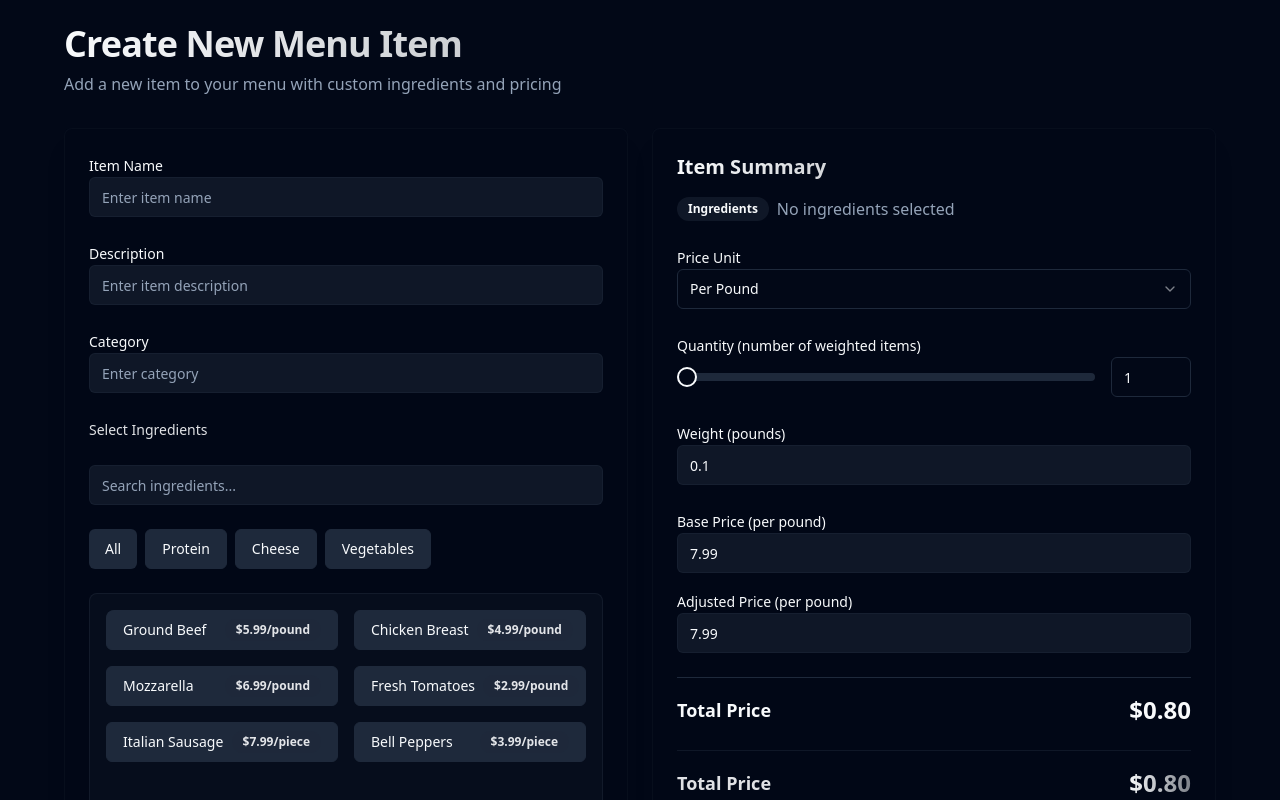
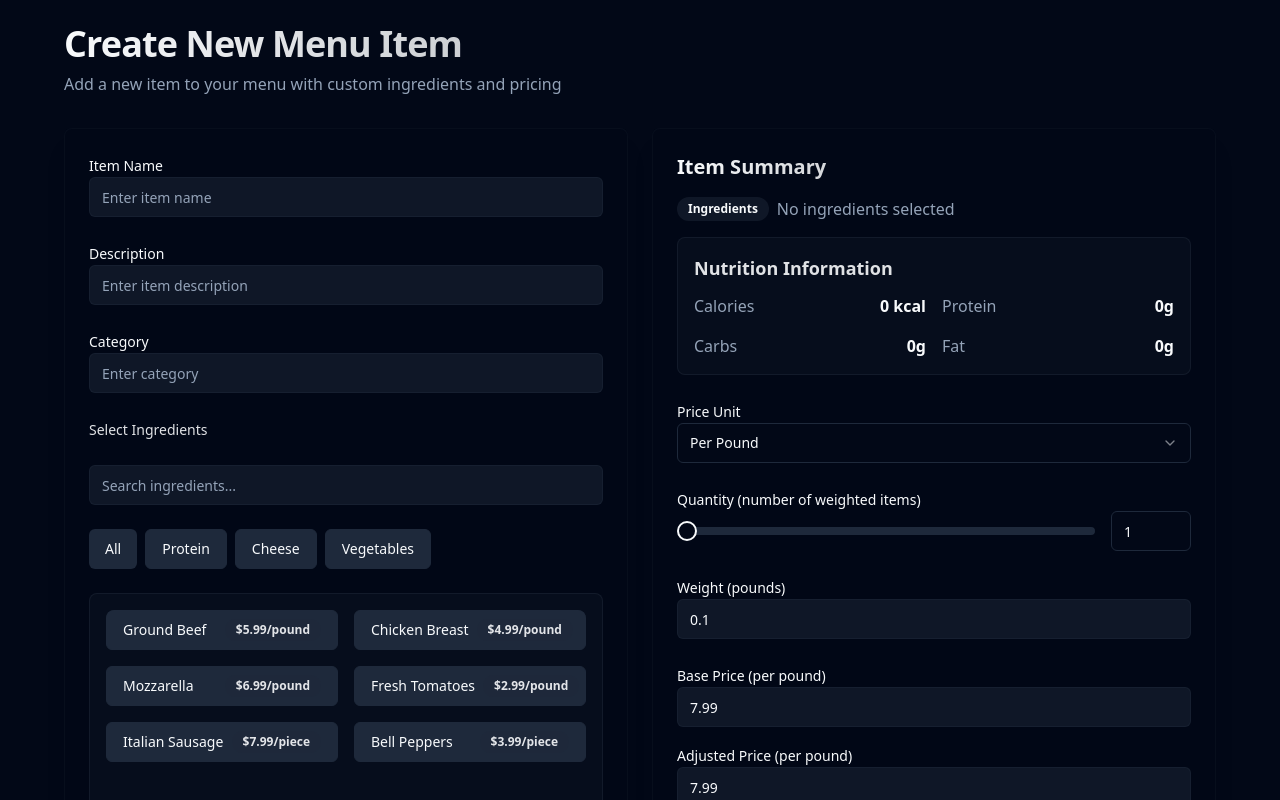
Before and after one commit to bingo7-pixel/price-toggle-estimator, a React (Vite) app: page / in a window 1280 px wide. Shown: the top 800 px of the page. Built offline with nearby package versions, Linux system fonts and the light colour scheme.

Commit message:
Add nutrition total calculation
Implement functionality to calculate and display the total nutrition for the added menu item. This change enhances the item creation process by providing nutritional information alongside pricing details.
[skip gpt_engineer]

```diff
--- a/src/pages/Index.tsx
+++ b/src/pages/Index.tsx
@@ -9,12 +9,48 @@ import { PriceConfigComponent } from '@/components/menu/PriceConfig';
 import type { Ingredient, PriceConfig } from '@/types/menu';
 
 const initialIngredients: Ingredient[] = [
-  { name: 'Ground Beef', price: 5.99, category: 'Protein', priceUnit: 'pound' },
-  { name: 'Chicken Breast', price: 4.99, category: 'Protein', priceUnit: 'pound' },
-  { name: 'Mozzarella', price: 6.99, category: 'Cheese', priceUnit: 'pound' },
-  { name: 'Fresh Tomatoes', price: 2.99, category: 'Vegetables', priceUnit: 'pound' },
-  { name: 'Italian Sausage', price: 7.99, category: 'Protein', priceUnit: 'piece' },
-  { name: 'Bell Peppers', price: 3.99, category: 'Vegetables', priceUnit: 'piece' },
+  {
+    name: 'Ground Beef',
+    price: 5.99,
+    category: 'Protein',
+    priceUnit: 'pound',
+    nutrition: { calories: 250, protein: 26, carbs: 0, fat: 15 }
+  },
+  {
+    name: 'Chicken Breast',
+    price: 4.99,
+    category: 'Protein',
+    priceUnit: 'pound',
+    nutrition: { calories: 165, protein: 31, carbs: 0, fat: 3.6 }
+  },
+  {
+    name: 'Mozzarella',
+    price: 6.99,
+    category: 'Cheese',
+    priceUnit: 'pound',
+    nutrition: { calories: 280, protein: 22, carbs: 2, fat: 22 }
+  },
+  {
+    name: 'Fresh Tomatoes',
+    price: 2.99,
+    category: 'Vegetables',
+    priceUnit: 'pound',
+    nutrition: { calories: 22, protein: 1.1, carbs: 4.8, fat: 0.2 }
+  },
+  {
+    name: 'Italian Sausage',
+    price: 7.99,
+    category: 'Protein',
+    priceUnit: 'piece',
+    nutrition: { calories: 260, protein: 14, carbs: 1, fat: 22 }
+  },
+  {
+    name: 'Bell Peppers',
+    price: 3.99,
+    category: 'Vegetables',
+    priceUnit: 'piece',
+    nutrition: { calories: 30, protein: 1, carbs: 7, fat: 0.2 }
+  },
 ];
 
 const Index = () => {
@@ -51,6 +87,18 @@ const Index = () => {
       return (adjustedPrice * quantity).toFixed(2);
     }
     return (adjustedPrice * weight * quantity).toFixed(2);
+  };
+
+  const calculateTotalNutrition = () => {
+    return selectedIngredients.reduce((total, ingredient) => {
+      const multiplier = priceConfig.priceUnit === 'pound' ? priceConfig.weight : 1;
+      return {
+        calories: total.calories + ingredient.nutrition.calories * multiplier,
+        protein: total.protein + ingredient.nutrition.protein * multiplier,
+        carbs: total.carbs + ingredient.nutrition.carbs * multiplier,
+        fat: total.fat + ingredient.nutrition.fat * multiplier
+      };
+    }, { calories: 0, protein: 0, carbs: 0, fat: 0 });
   };
 
   return (
@@ -119,6 +167,7 @@ const Index = () => {
                 <h2 className="text-xl font-semibold mb-4 bg-gradient-to-r from-primary to-primary/50 bg-clip-text text-transparent">
                   Item Summary
                 </h2>
+
                 <div className="flex flex-wrap gap-2 mb-4">
                   <Badge variant="secondary" className="bg-secondary/50">
                     Ingredients
@@ -135,6 +184,21 @@ const Index = () => {
                       {ing.name}
                     </Badge>
                   ))}
+                </div>
+
+                <div className="mb-6 p-4 rounded-lg bg-secondary/20 border border-border/50">
+                  <h3 className="text-lg font-semibold mb-3 text-primary/90">Nutrition Information</h3>
+                  <div className="grid grid-cols-2 gap-4">
+                    {Object.entries(calculateTotalNutrition()).map(([nutrient, value]) => (
+                      <div key={nutrient} className="flex justify-between items-center">
+                        <span className="capitalize text-muted-foreground">{nutrient}</span>
+                        <span className="font-semibold">
+                          {Math.round(value)}
+                          {nutrient === 'calories' ? ' kcal' : 'g'}
+                        </span>
+                      </div>
+                    ))}
+                  </div>
                 </div>
               </div>
 
```
Also changed, not shown: src/types/menu.ts (+8 -0 lines).
